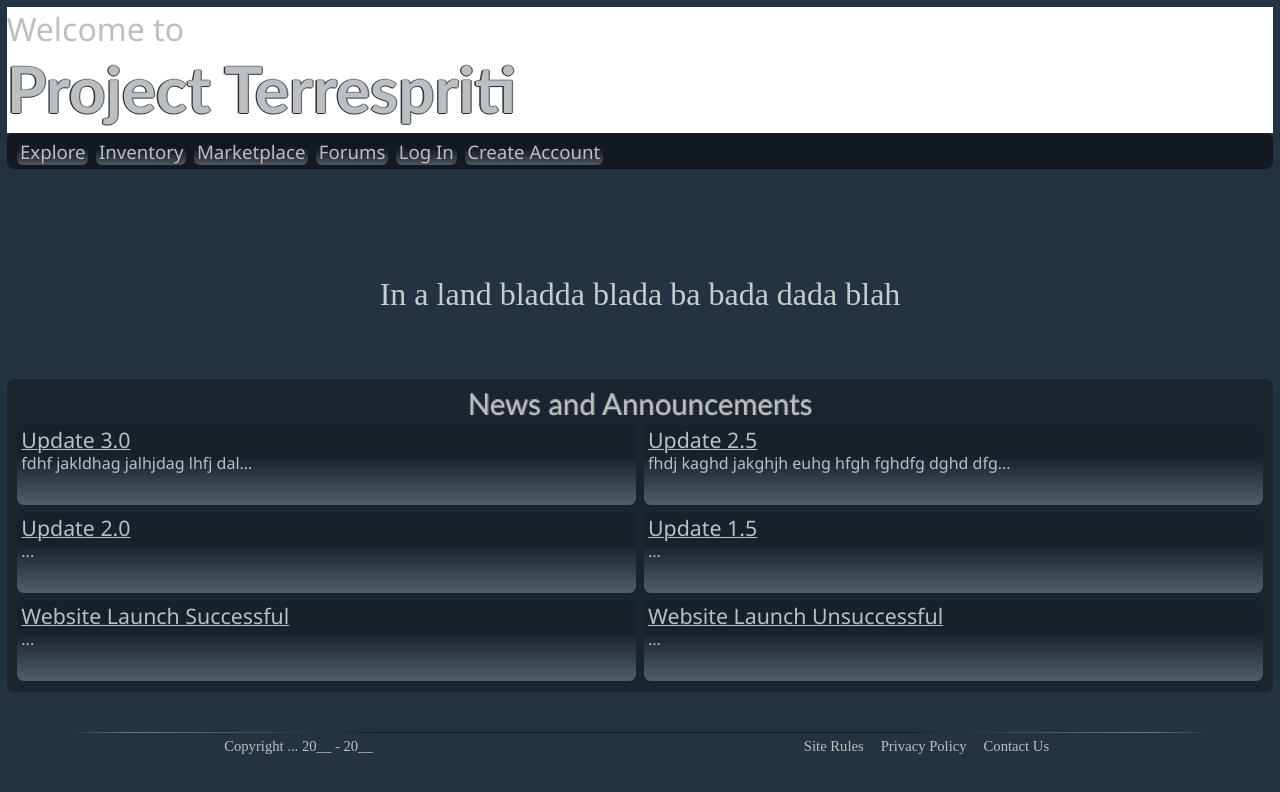
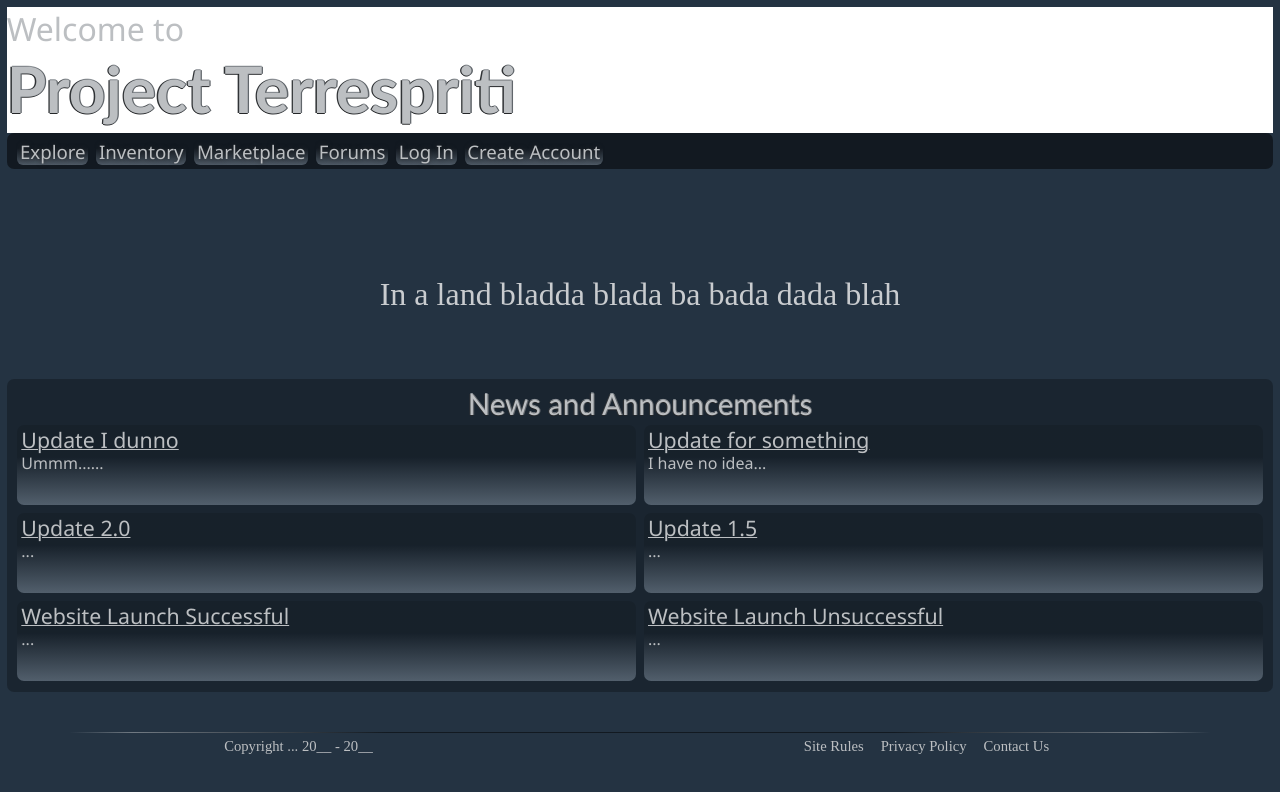
Before and after one commit to Lyncina/projectTerrespriti, a plain HTML site: page index.html in a window 1280 px wide. Drawn offline with Linux system fonts and the light colour scheme.

Commit message:
Creating Javascript for news cards on home page.

```diff
--- a/homePage.css
+++ b/homePage.css
@@ -47,6 +47,7 @@
   a {
     font-size: 16pt;
     text-decoration: 0.8pt underline;
+    color: inherit;
   }
   p {
     font-size: 12pt;
--- /dev/null
+++ b/homePage.js
@@ -0,0 +1,16 @@
+const newsCards = document.getElementsByClassName('news-cards');
+
+let news = [{
+  link: '',
+  title: 'Update I dunno',
+  content: 'Ummm...'
+},
+{
+  link: '',
+  title: 'Update for something',
+  content: 'I have no idea'
+}];
+
+for (let i = 0; i < 6; i++) {
+  newsCards[i].innerHTML = `<a href="${news[i].link}">${news[i].title}</a><p>${news[i].content}</p>`;
+}
```
